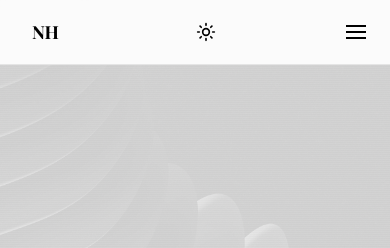
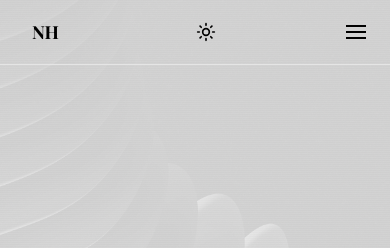
Before and after one commit to naet001/portfolio, a website: page index.html in a window 390 px wide. Shown: the top 248 px of the page. Drawn offline with nearby package versions, Linux system fonts and the light colour scheme; a web font is replaced by a local one.

Commit message:
feat: make header background transparent
- drop bg-paper/90 and backdrop-blur-sm from the fixed header so page
  content scrolls underneath it instead of being veiled
- keep the hairline border-b and the mobile menu's own opaque bg-paper
  panel so the dropdown stays readable over any section
- rebuild css/main.css (unused bg-paper/90 and backdrop-blur-sm purged)

```diff
--- a/index.html
+++ b/index.html
@@ -33,7 +33,7 @@
   <a href="#main" class="sr-only focus:not-sr-only focus:fixed focus:top-0 focus:left-0 focus:z-[100] focus:bg-ink focus:text-paper focus:px-4 focus:py-3 focus:text-sm focus:font-medium">Skip to content</a>
 
   <!-- ======================= NAV ======================= -->
-  <header id="top" class="fixed top-0 inset-x-0 z-50 bg-paper/90 backdrop-blur-sm border-b border-line">
+  <header id="top" class="fixed top-0 inset-x-0 z-50 border-b border-line">
     <nav class="max-w-site mx-auto px-6 md:px-10 h-16 flex items-center justify-between" aria-label="Primary">
       <a href="#top" class="font-serif text-lg font-bold tracking-tight hover:bg-ink hover:text-paper px-2 py-1 transition-colors duration-150">NH</a>
       <ul class="hidden md:flex items-center gap-8 text-sm font-medium">
```
Also changed, not shown: css/main.css.
